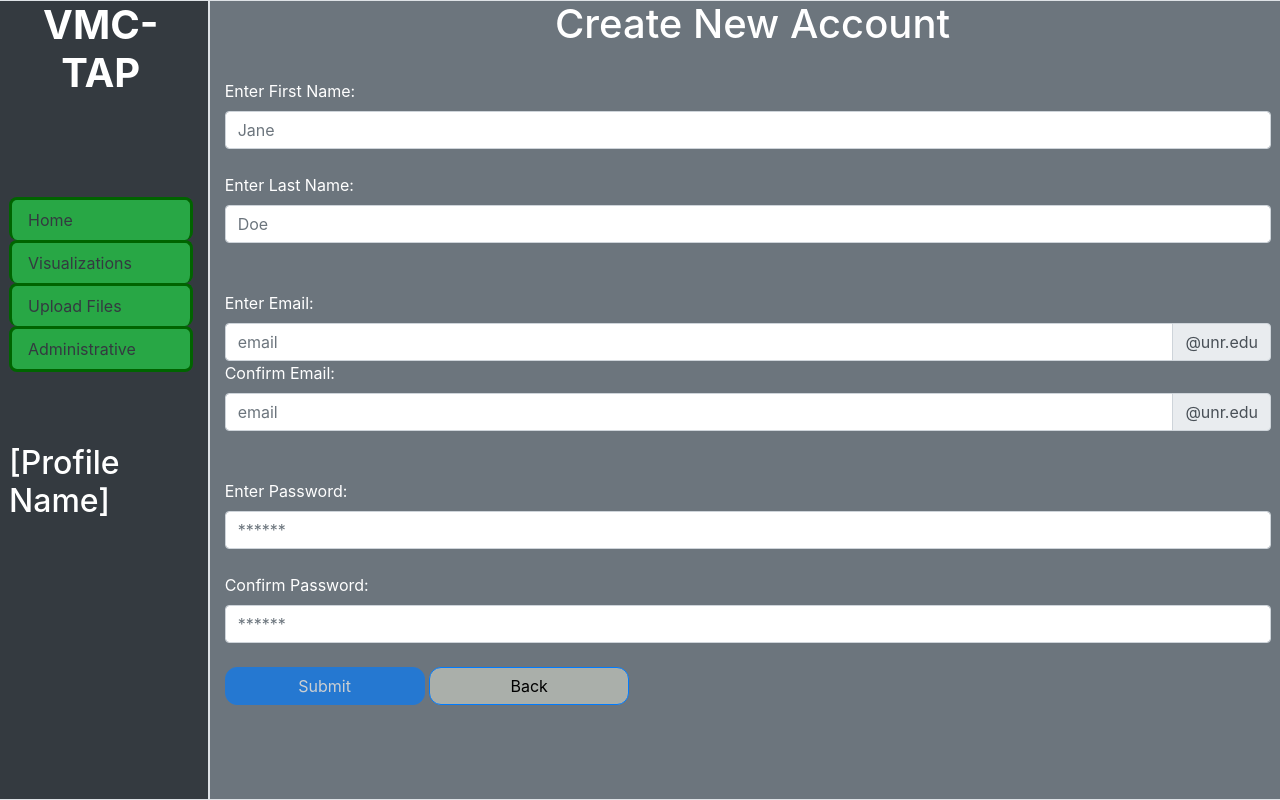
After one commit to payton22/vmc-tracking-and-analytics-program, a Django app: page /vmcadmin/ViewAccountsList/newAccount in a window 1280 px wide. The commit adds this page. Run offline with Django 3.2, Linux system fonts and the light colour scheme.

Commit message:
Profile Updates

```diff
--- a/pages/static/pages/JS/scripts.js
+++ b/pages/static/pages/JS/scripts.js
@@ -306,4 +306,95 @@ $(document).ready(function() {
         $('#GraphContainer').append(data); // Insert it into the graph container in "VisualizationsPage.
         }
 
+
+
+
+    // JQuery event handler for checking if email addresses match
+    $("#NewEmail1, #NewEmail2").keyup(checkEmailMatch);
+    // JQuery event handler for checking if passwords match
+   $("#NewPass, #ConfirmNewPass").keyup(checkPasswordMatch);
+
+
 });
+
+       // We want to disable the "Submit" button until all forms are valid
+       var passMatch = false;
+       var emailMatch = false;
+       var everythingValid = false;
+       submitToggle();
+
+       // Used for matching email validation
+        function checkEmailMatch() {
+            var email = $("#NewEmail1").val();
+            var confirmEmail = $("#NewEmail2").val();
+
+            if(email != confirmEmail) {
+                emailMatch = false;
+                $('#divCheckEmailMatch').html(("Email does not match.").fontcolor("red"));
+            }
+            else if(email != ""){
+                emailMatch = true;
+                $('#divCheckEmailMatch').html(("Valid email.").fontcolor("green"));
+                checkIfEverythingIsValid();
+                submitToggle();
+            }
+
+
+        }
+
+        // Used for matching password validation
+        function checkPasswordMatch() {
+            var password = $("#NewPass").val();
+            var confirmPassword = $("#ConfirmNewPass").val();
+
+            if (password != confirmPassword) {
+                passMatch = false;
+                $("#divCheckPasswordMatch").html(("Passwords do not match.").fontcolor("red"));
+            }
+            else {
+                if((password.length < 5 || password.length > 12) || !(containsLowerCase(password) && containsUpperCase(password))
+                    || !(containsSymbol(password) || containsNumber(password))) {
+                   $("#divCheckPasswordMatch").html(("Password must be 5-12 characters long," +
+                       "contain at least one symbol or number, one uppercase letter, and one lowercase letter").fontcolor('red'));
+                   passMatch = false;
+                }
+                else {
+                     $("#divCheckPasswordMatch").html(("Password is valid.").fontcolor('green'));
+                    passMatch = true;
+                    checkIfEverythingIsValid();
+                    submitToggle();
+
+                }
+            }
+        }
+
+        // Check if All forms are valid.
+        function checkIfEverythingIsValid(){
+            if(passMatch && emailMatch)
+                everythingValid = true;
+        }
+
+        // Toggle the submit button. If all forms are valid, it will be enabled for clicking.
+        function submitToggle(){
+            document.getElementById('SubmitNewAcct').disabled = !everythingValid
+        }
+
+        function containsSymbol(str){
+            regExp = new RegExp("[-!$%^&*()_+|~=`{}\\[\\]:\";'<>?,.\\/]")
+            return regExp.test(str);
+        }
+
+        function containsNumber(str){
+            const regExp = new RegExp("[0-9]+");
+            return regExp.test(str);
+        }
+
+        function containsUpperCase(str){
+            const regExp = new RegExp("[A-Z]");
+            return regExp.test(str);
+        }
+
+        function containsLowerCase(str){
+            const regExp = new RegExp('[a-z]');
+            return regExp.test(str);
+        }
--- a/pages/templates/pages/base.html
+++ b/pages/templates/pages/base.html
@@ -26,7 +26,7 @@
             <br>
             <h2>[Profile Name]</h2>
 
-            <img src="{% static 'pages/images/rounded_img.jpg' %}" class="img-fluid rounded-circle" id="profileImg" alt="Rounded Image">
+
 	    </div>
 
         <div class="col border bg-secondary">
--- /dev/null
+++ b/pages/templates/pages/newAccount.html
@@ -0,0 +1,61 @@
+{% extends "pages/base.html" %}
+
+{% block title %}Create New Account{% endblock title %}
+
+{% block content %}
+    <div class="container fixed-top" id="AdminTitleContainer">
+    <div class="row">
+        <h1 class="d-flex justify-content-center">Create New Account</h1>
+    </div>
+</div>
+
+<div class="container">
+<form>
+    <div class="form-group" id="NewAccountForm">
+        <label for="FirstName>">Enter First Name:</label>
+        <input type="text" class="form-control" id="FirstName" placeholder = 'Jane'>
+        <br>
+        <label for="LastName">Enter Last Name:</label>
+        <input type="text" class="form-control" id="LastName" placeholder='Doe'>
+        <br>
+        <br>
+        <label for="NewEmail1">Enter Email:</label>
+        <div class="input-group">
+            <input type="email" class="form-control" id="NewEmail1" placeholder="email">
+            <div class="input-group-append">
+                <span class="input-group-text" id='UnrAppend'>@unr.edu</span>
+            </div>
+        </div>
+        <label for="NewPass2">Confirm Email:</label>
+        <div class="input-group">
+            <input type="email" class="form-control" id="NewEmail2" placeholder="email" onChange="checkEmailMatch();">
+            <div class="input-group-append">
+                <span class="input-group-text" id="UnrAppend2">@unr.edu</span>
+            </div>
+        </div>
+        <div>
+            <div class="registrationFormAlert" id="divCheckEmailMatch"> </div>
+        </div>
+        <br>
+        <br>
+        <label for="NewPass">Enter Password:</label>
+        <input type="password" class="form-control" id="NewPass" placeholder="******">
+        <div class="invalid-feedback">
+            Required password length is 5-12 characters and must contain at least one symbol or number
+        </div>
+        <br>
+        <label for="ConfirmNewPass">Confirm Password:</label>
+        <input type="password" class="form-control" id="ConfirmNewPass" placeholder="******" onChange="checkPasswordMatch();">
+        <div>
+            <div class="registrationFormAlert" id="divCheckPasswordMatch"> </div>
+        </div>
+        <br>
+        <button type="submit" class="btn btn-primary BGroup" id="SubmitNewAcct">Submit</button>
+        <a href="{% url 'accountsView' %}" type="back" class="btn btn-primary BGroup">Back</a>
+    </div>
+</form>
+
+</div>
+
+
+{% endblock content %}
--- a/pages/urls.py
+++ b/pages/urls.py
@@ -11,6 +11,7 @@ urlpatterns = [
     path('vmcadmin/changePassword', changePassView, name='changePassPage'),
     path('vmcadmin/changeEmail', changeEmailView, name='changeEmailPage'),
     path('vmcadmin/changeProfileInfo', changeProfileView, name='changeProfilePage'),
-    path('vmcadmin/ViewAccountsList', viewAccountsList, name='viewAccountsList')
+    path('vmcadmin/ViewAccountsList', accountsView, name='accountsView'),
+    path('vmcadmin/ViewAccountsList/newAccount', newAccount, name='newAccount')
 
 ]
--- a/pages/views.py
+++ b/pages/views.py
@@ -1,31 +1,68 @@
 from django.shortcuts import render
 from django.http import HttpResponse, HttpResponseRedirect
+
 
 def landingPageView(request):
     return render(request, 'pages/landingPage.html')
 
+
 def homePageView(request):
     return render(request, 'pages/homePage.html')
+
 
 def importPageView(request):
     if request.method == 'POST':
         return HttpResponseRedirect('/parse')
     return render(request, 'pages/importPage.html')
 
+
 def vmcAdminPageView(request):
     return render(request, "pages/vmcAdminPage.html")
+
 
 def visPageView(request):
     return render(request, 'pages/visualizationsPage.html')
 
+
 def changePassView(request):
     return render(request, 'pages/changePassPage.html')
+
 
 def changeEmailView(request):
     return render(request, 'pages/changeEmailPage.html')
 
+
 def changeProfileView(request):
     return render(request, 'pages/changeProfilePage.html')
 
+
 def viewAccountsList(request):
     return render(request, 'pages/viewAccountsList.html')
+
+def newAccount(request):
+    return render(request, 'pages/newAccount.html')
+
+
+def accessAccounts():
+    import sqlite3;
+    # Initialize connection to DB
+    conn = sqlite3.connect('vmc_tap.db');
+    # Store results of query in table
+    email_table = [];
+    sql_string = 'SELECT email FROM logins'
+    for r in conn.execute(sql_string):
+        email_table.append(r);
+    # We use this slightly roundabout method instead of something like 'results_table = conn.execute(...)' because conn.execute() does not simply return an array, but rather an open reference the the DB. If left unchecked, you'll lock out the table from being written to for the rest of the session.
+    # Close reference to the DB
+    conn.close()
+
+    return email_table
+
+
+def accountsView(request):
+    email_list = accessAccounts()
+    flattened_email_list = []
+    for email in email_list:
+        for address in email:
+            flattened_email_list.append(address)
+    return render(request, 'pages/viewAccountsList.html', {'emails': flattened_email_list})
```
Also changed, not shown: pages/templates/pages/viewAccountsList.html (+13 -9 lines), pages/templates/pages/vmcAdminPage.html (+1 -6 lines).
